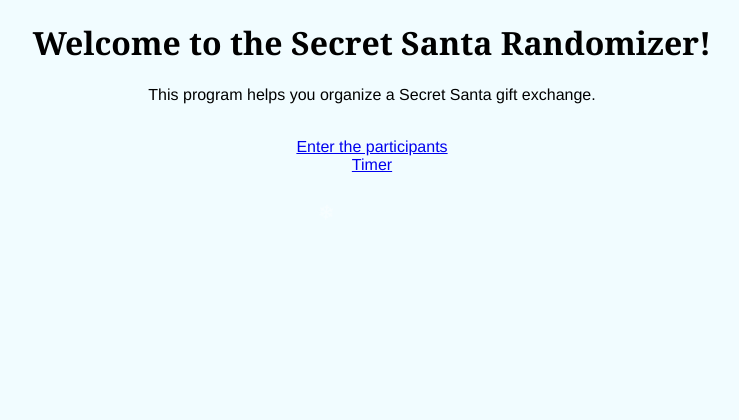
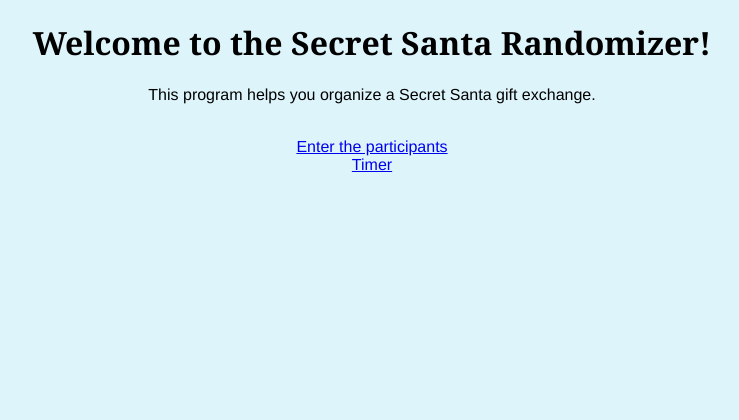
Before and after one commit to anpaulan/xmas_hack, a Flask app: page / in a window 1280 px wide. Shown: the top 420 px of the page, without its empty margins (268-1007 px from the left). Run offline with Flask 3, Linux system fonts and the light colour scheme.

Commit message:
made background darker to see flakes

```diff
--- a/xmas_hack/static/snowflakes.css
+++ b/xmas_hack/static/snowflakes.css
@@ -2,7 +2,7 @@
 body {
     margin: 0;
     overflow: hidden;
-    background-color: rgb(236, 246, 253);
+    background-color: rgb(230, 245, 255);
   }
 
   .snowflake {
--- a/xmas_hack/static/static.css
+++ b/xmas_hack/static/static.css
@@ -1,6 +1,6 @@
 /* styles.css */
 body {
-    background-color: rgb(241, 252, 255); /* Change 'lightblue' to the color you want */
+    background-color: rgb(221, 244, 250); /* Change 'lightblue' to the color you want */
     text-align: center;
     font-family: 'Franklin Gothic Medium', 'Arial Narrow', Arial, sans-serif;
     font-size: medium;
```
